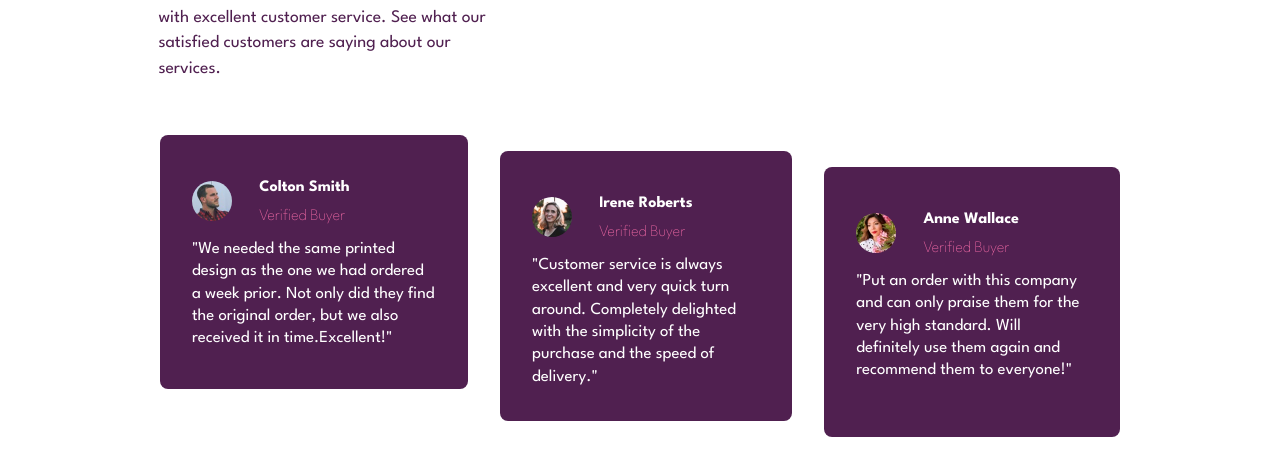
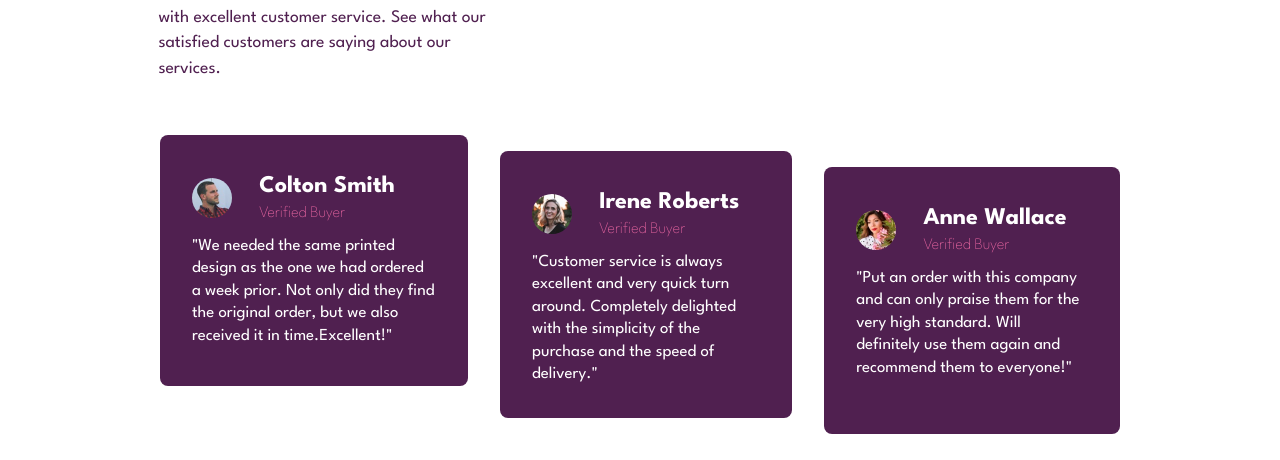
Before and after one commit to Carmenyo/Social-Proof-Section, a website: page index.html in a window 1280 px wide. Shown: the part 356-816 px from the top of the page. Drawn offline with Linux system fonts and the light colour scheme.

Commit message:
fixing accesibility

```diff
--- a/index.html
+++ b/index.html
@@ -66,7 +66,7 @@
         <div class="main__testimonials--author">
           <img class="main__testimonials--img" src="./images/image-colton.jpg" alt="">
           <div class="main__testimonials--detail">
-            <h4 class="main__testimonials--name">Colton Smith</h4>
+            <h2>Colton Smith</h2>
             <span class="main__testimonials--span">Verified Buyer</span>
           </div>
         </div>
@@ -79,7 +79,7 @@
 
           <img class="main__testimonials--img" src="./images/image-irene.jpg" alt="">
           <div class="main__testimonials--detail">
-            <h4> Irene Roberts</h4>
+            <h2> Irene Roberts</h2>
             <span class="main__testimonials--span">Verified Buyer </span>
           </div>
         </div>
@@ -91,7 +91,7 @@
         <div class="main__testimonials--author">
           <img class="main__testimonials--img" src="./images/image-anne.jpg" alt="">
           <div class="main__testimonials--detail">
-            <h4>Anne Wallace</h4>
+            <h2>Anne Wallace</h2>
             <span class="main__testimonials--span"> Verified Buyer</span>
           </div>
         </div>
```
